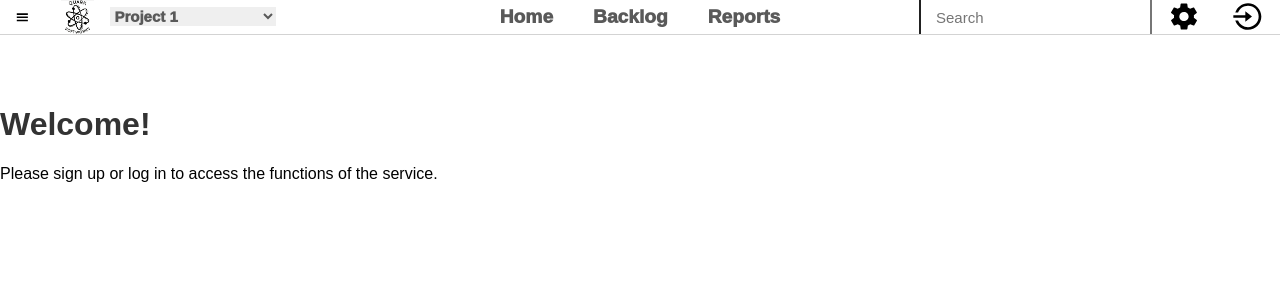
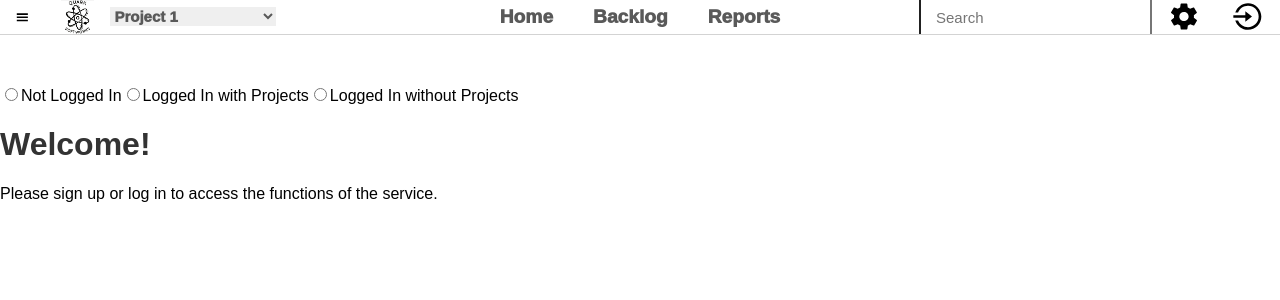
Before and after one commit to qrksw/nexus-reactservice, a React (Create React App) app: page / in a window 1280 px wide. Shown: the top 300 px of the page. Built offline with nearby package versions, Linux system fonts and the light colour scheme.

Commit message:
Updated Home.js to allow for testing between various userScenarios

```diff
--- a/src/pages/Home.js
+++ b/src/pages/Home.js
@@ -5,36 +5,26 @@ function Home() {
     //state variables for managing status of log in an project content
     const [isLoggedIn, setIsLoggedIn] = useState(false);
     const [projects, setProjects] = useState([]);
+    const [userScenario, setUserScenario] = useState('noLoggedIn');
 
     useEffect(() => {
-        // Extract JWT token from cookies
-        const jwtToken = document.cookie.split("; ").find((row) => row.startsWith("refresh_token="))?.split("=")[1];
-        if (jwtToken) {//when true, set the user to logged in and get projects.
-            setIsLoggedIn(true);
-            fetchProjects(jwtToken);
+        switch (userScenario) {
+            case 'loggedInWithProjects':
+                setIsLoggedIn(true);
+                setProjects([{id: 1, name: 'Project 1' },
+                             {id: 2, name: 'Project 2'}]);
+                break;
+            case 'loggedInWithoutProjects':
+                setIsLoggedIn(true);
+                setProjects([]);
+                break;
+            default:
+                setIsLoggedIn(false);
+                setProjects([]);
+                break;
         }
-    }, []);
-    //Fetch projects for the logged-in user
-    const fetchProjects = async (token) => {
-        try {
-            //Make GET request to fetch projects
-            const response = await fetch('http://localhost:6001/projects', {
-                headers: {
-                    'Authorization': "Bearer " + token,
-                    'Content-Type': 'application/json'
-                }
-            });
-            const data = await response.json();
-            if (response.ok) {
-            //If successful, update the projects state
-                setProjects(data.projects);
-            } else {
-                console.error('Failed to fetch projects:', data);
-            }
-        } catch (error) {
-            console.error('Error fetching projects:', error);
-        }
-    };
+    }, [userScenario]);
+
     //Function to handle project creation, can redirect or open a modal
     const createNewProject = () => {
     //placeholder for project creation logic
@@ -46,6 +36,32 @@ function Home() {
             <Toolbar /> {/* Render the Toolbar component */}
             <div id="spacer-div" style={{ height: "50px" }}></div>
             <div className="container">
+                <div className="user-scenario-option">
+                    <label>
+                        <input
+                            type="radio"
+                            checked={userScenario === 'notLoggedIn'}
+                            onChange={() => setUserScenario('notLoggedIn')}
+                        />
+                        Not Logged In
+                    </label>
+                    <label>
+                        <input
+                            type="radio"
+                            checked={userScenario === 'loggedInWithProjects'}
+                            onChange={() => setUserScenario('loggedInWithProjects')}
+                        />
+                        Logged In with Projects
+                    </label>
+                    <label>
+                        <input
+                            type="radio"
+                            checked={userScenario === 'loggedInWithoutProjects'}
+                            onChange={() => setUserScenario('loggedInWithoutProjects')}
+                        />
+                        Logged In without Projects
+                    </label>
+                </div>
                 {!isLoggedIn ? (
                     <div className="homepage-message">
                         <h1>Welcome!</h1>
```
